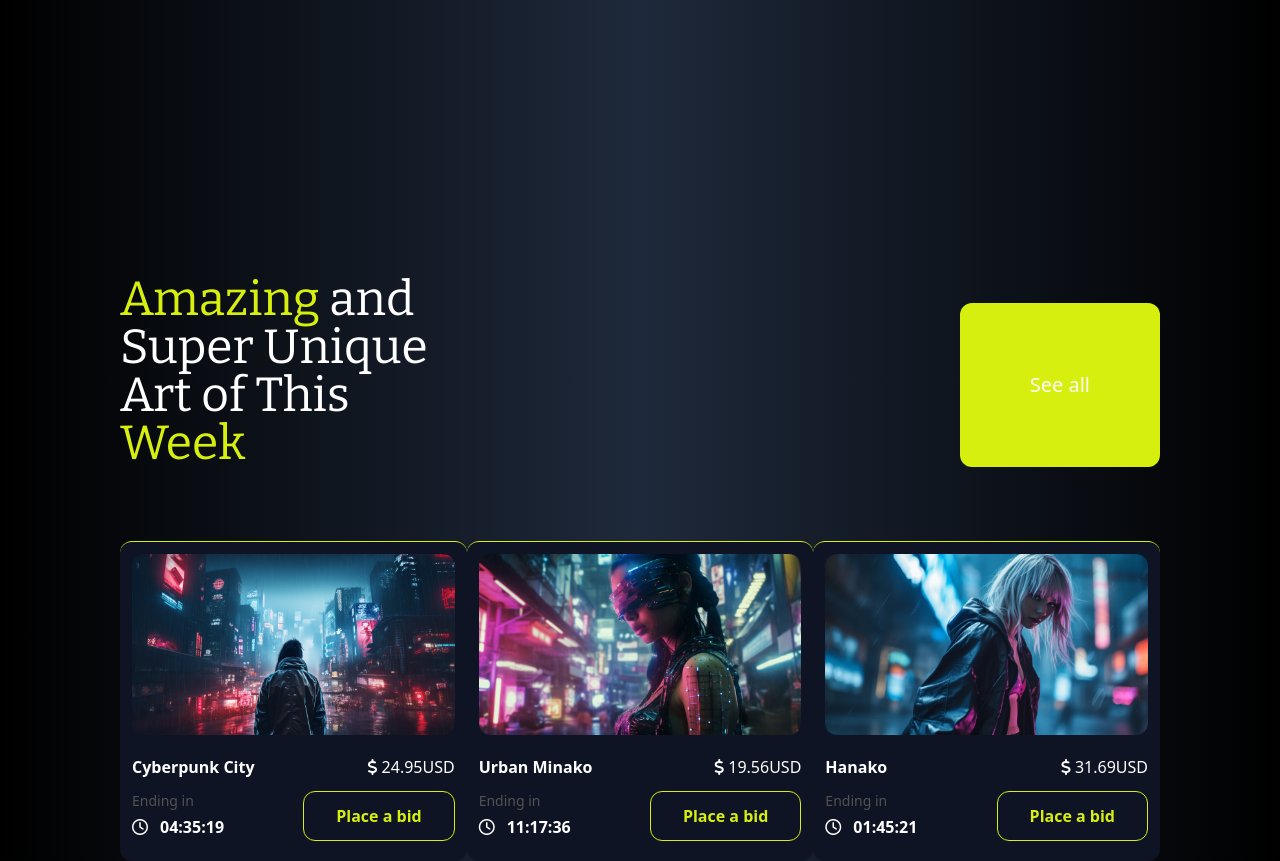
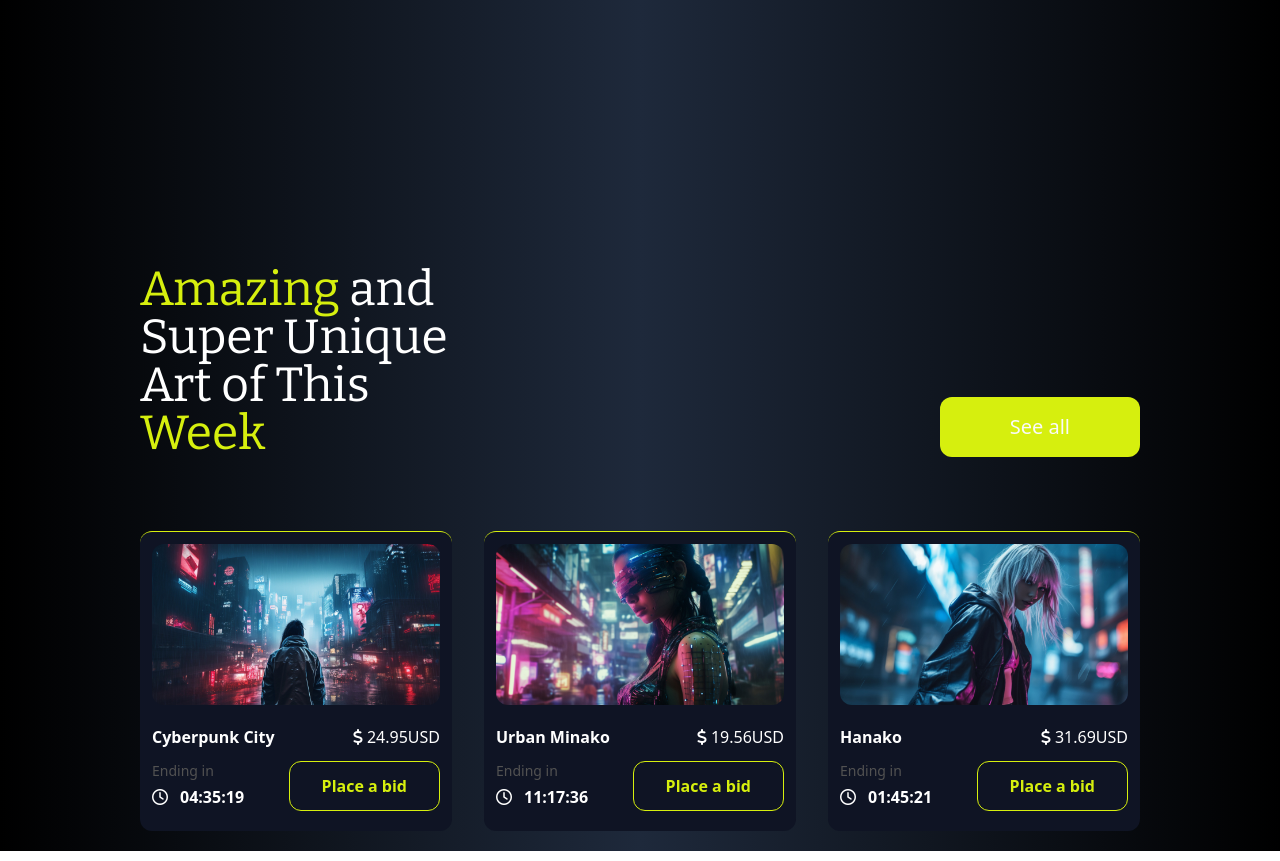
Before and after one commit to Reivah/Digital-Art, a plain HTML site: page index.html in a window 1280 px wide. Shown: the part 1143-2004 px from the top of the page. Drawn offline with nearby package versions, Linux system fonts and the light colour scheme.

Commit message:
finish section of the week

```diff
--- a/index.html
+++ b/index.html
@@ -14,7 +14,7 @@
 
 <body class="bg-gradient-to-r from-black via-slate-800 to-black">
 
-    <nav class="text-lg px-[80px]">
+    <nav class="text-lg lg:px-[80px]">
         <div class="container p-3 min-w-full flex justify-between items-center text-neutral-400">
             <button class="text-yellow px-5 py-4 lg:hidden text-2xl"><i class="fa-solid fa-bars"></i></button>
             <div class="hidden lg:flex">
@@ -41,7 +41,7 @@
         </div>
     </nav>
 
-    <main class="mt-[100px] space-y-7 px-[120px]">
+    <main class="mt-[100px] space-y-7 lg:px-[120px]">
         <section class="container min-w-full text-white lg:flex  lg:gap-9">
             <div class="flex flex-col text-center  lg:w-[50%]   ">
                 <div class="lg:pr-[150px] lg:mb-8 lg:text-left ">
@@ -90,12 +90,14 @@
             </div>
         </section>
 
-        <section class="container min-w-full  flex flex-col  text-white space-y-6 ">
-            <div class="mb-9 text-center space-y-7 lg:flex lg:justify-between lg:mt-[150px] lg:mb-[50px] ">
+        <section class="container min-w-full p-5  flex flex-col  text-white space-y-6 ">
+            <div class="mb-9 text-center space-y-7  lg:flex lg:justify-between lg:mt-[120px] lg:mb-[50px] lg:items-end ">
                 <h2 class="text-4xl font-bitter lg:w-[35%] lg:text-5xl lg:text-left"><span class="text-yellow">Amazing</span> and Super Unique Art of This <span class="text-yellow">Week</span></h2>
-                <button class="px-[70px] py-2 rounded-xl bg-yellow text-neutral-50 text-xl">See all</button>
+                <div>
+                    <button class="px-[70px] py-2 rounded-xl bg-yellow text-neutral-50 text-xl lg:py-4 ">See all</button>
+                </div>
             </div>
-            <div class="flex">
+            <div class="space-y-7 lg:flex lg:gap-8 lg:space-y-0">
                 <div class=" p-3 bg-veryDarkBlue rounded-xl border-t border-yellow">
                     <img src="./src/img/girl-behind-mobile.jpg" alt="girl on background of the city" class="rounded-xl">
                     <div class="mt-5 space-y-3">
@@ -140,7 +142,7 @@
                                 <p class="mb-1 text-sm text-neutral-600">Ending in</p>
                                 <p class="font-bold"><i class="fa-regular fa-clock mr-3"></i>01:45:21</p>
                             </div>
-                            <button class="mb-2 py-3 px-8  border-[1px] border-yellow rounded-xl font-bold text-yellow">Place a bid</button>
+                            <button class="mb-2 py-3 px-8  border-[1px] border-yellow rounded-xl font-bold text-yellow ">Place a bid</button>
                         </div>
                     </div>
                 </div>
```
Also changed, not shown: style.css.
